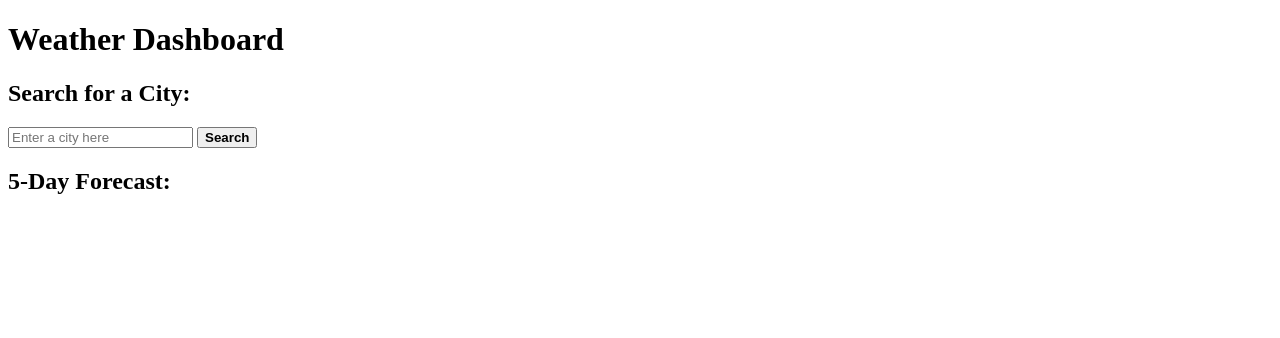
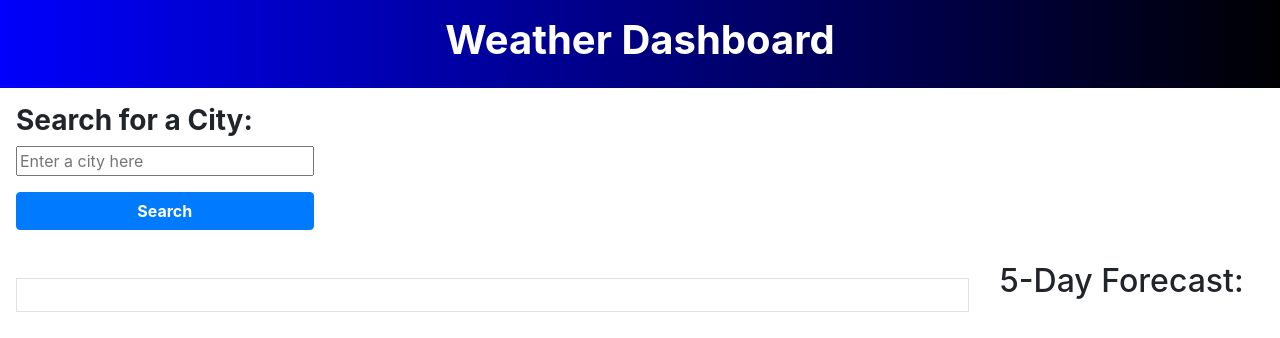
Before and after one commit to ashoknayakii/weather-dashboard, a plain HTML site: page index.html in a window 1280 px wide. Drawn offline with nearby package versions, Linux system fonts and the light colour scheme.

Commit message:
styles added from bootstrap

```diff
--- a/assets/css/styles.css
+++ b/assets/css/styles.css
@@ -0,0 +1,12 @@
+body {
+    font-style: Helvetica, Sans-serif, Arial;
+}
+
+header {
+    background-color: blue;
+    background-image: linear-gradient(to left, black, blue);
+}
+
+.bg-dark-blue{
+    background-color: #33475A;
+}
--- a/index.html
+++ b/index.html
@@ -4,20 +4,24 @@
     <meta charset="UTF-8">
     <meta http-equiv="X-UA-Compatible" content="IE=edge">
     <meta name="viewport" content="width=device-width, initial-scale=1.0">
+    <link rel="stylesheet" href="https://cdnjs.cloudflare.com/ajax/libs/twitter-bootstrap/4.3.1/css/bootstrap.min.css">
+    <link rel="stylesheet" href="https://cdnjs.cloudflare.com/ajax/libs/jqueryui/1.12.1/themes/base/jquery-ui.min.css">
     <link rel="stylesheet" href="./assets/css/styles.css">
     <title>Document</title>
 </head>
 <body>
-    <header>
-        <h1>Weather Dashboard</h1>
+    <header class="row">
+        <div class="col-12">
+        <h1 class="text-center p-3 mb-2 grad1 text-white font-weight-bold">Weather Dashboard</h1>
+    </div>
     </header>
-    <main>
+    <main class="row">
         <!--Search City Section-->
-        <aside>
+        <aside class="col-12 col-lg-3 flex-column m-3">
             <form id="city-form">
-            <h1>Search for a City:</h1>
-            <input id="input-city" name="city-name" placeholder="Enter a city here" class="form-input" type="text"/>
-            <button type="submit" class="btn"><strong>Search</strong></button>
+            <h3 class="h3. Bootstrap heading font-weight-bold">Search for a City:</h3>
+            <input id="input-city" name="city-name" placeholder="Enter a city here" class="form-input input-group mb-3" type="text"/>
+            <button type="submit" class="btn btn-primary btn-block" id="submit-btn"><strong>Search</strong></button>
         </form>
         <!--List of Past Searches-->
         <div id="history-container">
@@ -27,13 +31,13 @@
         </div>
         </aside>
         <!--Search Result Container-->
-        <section id="result-container" class="results">
-            <div>
+        <section id="result-container" class="container col-12 col-lg-9 flex-column m-3">
+            <div class="border border-3 p-2">
                 <ul></ul>
             </div>
         </section>
         <!--5 day Forecast Section-->
-        <article class="fiveday-containers">
+        <article id="fiveday-containers" class="d-flex justify-content-around flex-wrap">
             <h2>5-Day Forecast:</h2>
             <div id="fivedaycolumns">
 
```
